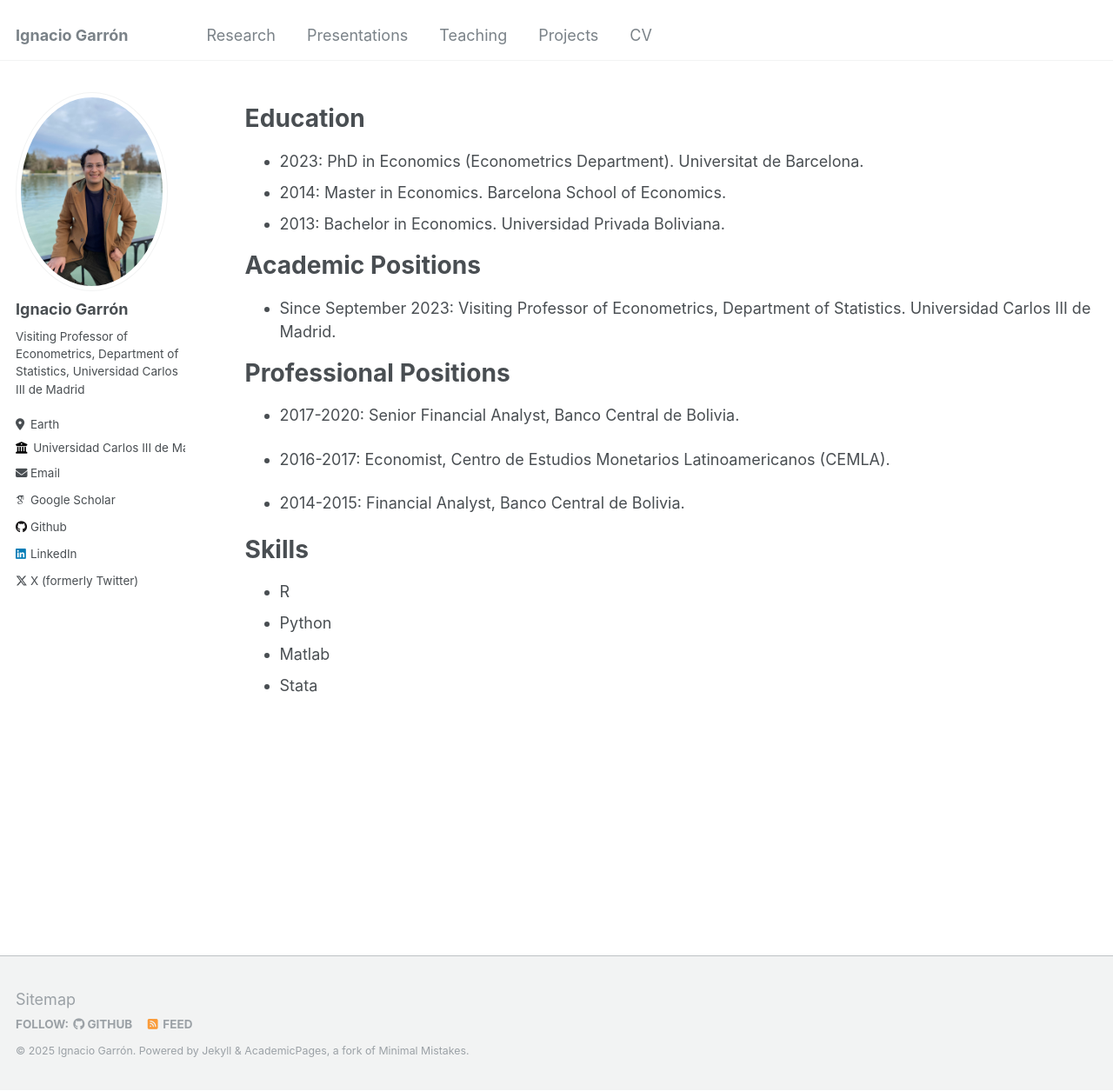
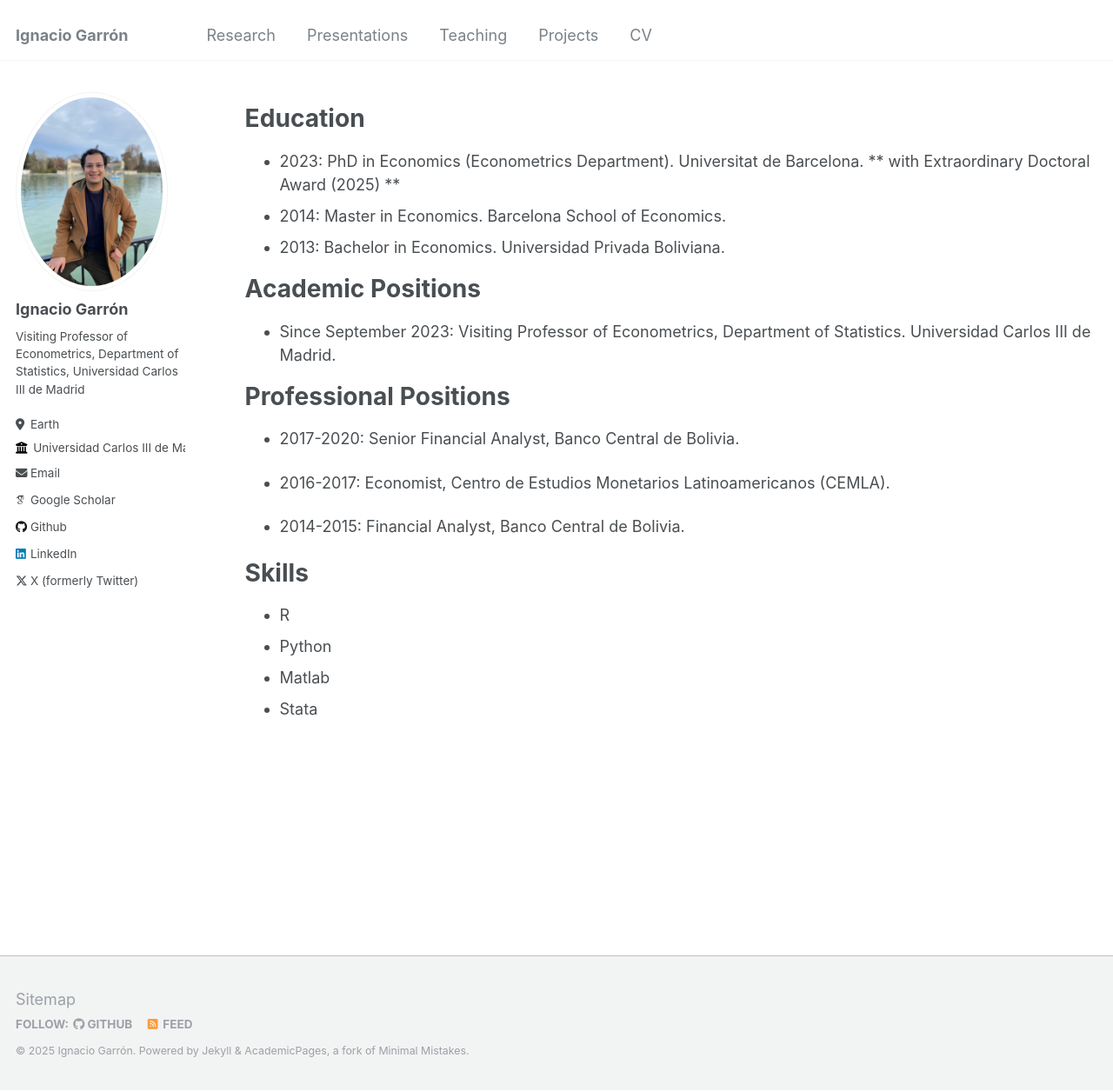
Before and after one commit to IgnacioGarron/IgnacioGarron.github.io, a Jekyll site: the page built from _pages/cv.md, in a window 1280 px wide and 1255 px high. Shown: the whole window at 87% size. Built offline with Jekyll 4.4.1, drawn with Linux system fonts in a browser that asks for light colours; some web fonts are replaced.

Commit message:
Update cv.md

```diff
--- a/_pages/cv.md
+++ b/_pages/cv.md
@@ -13,6 +13,7 @@ Education
 ======
 
 * 2023: PhD in Economics (Econometrics Department). Universitat de Barcelona.
+** with Extraordinary Doctoral Award (2025) **
 * 2014: Master in Economics. Barcelona School of Economics.
 * 2013: Bachelor in Economics. Universidad Privada Boliviana.
 
```
